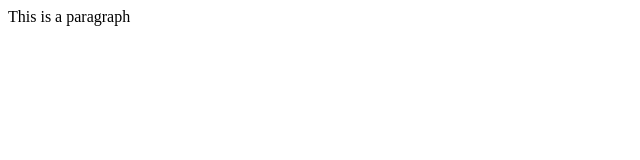
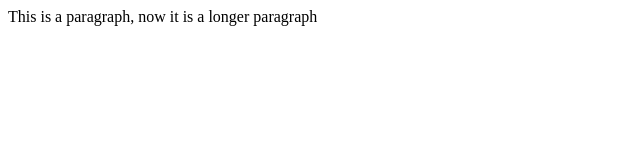
Before and after one commit to Mdong9/github-website-test, a plain HTML site: page Hello.html in a window 1280 px wide. Shown: the whole page, without its empty margins (0-640 px from the left). Drawn offline with Linux system fonts and the light colour scheme.

Commit message:
hello update

```diff
--- a/Hello.html
+++ b/Hello.html
@@ -3,6 +3,6 @@
 </head>
 <Body>
   <p>
-    This is a paragraph
+    This is a paragraph, now it is a longer paragraph
   </p>
 </Body>
```
